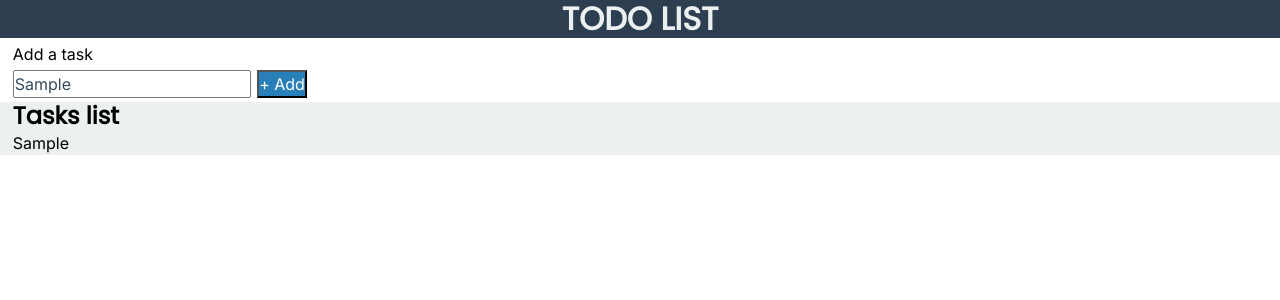
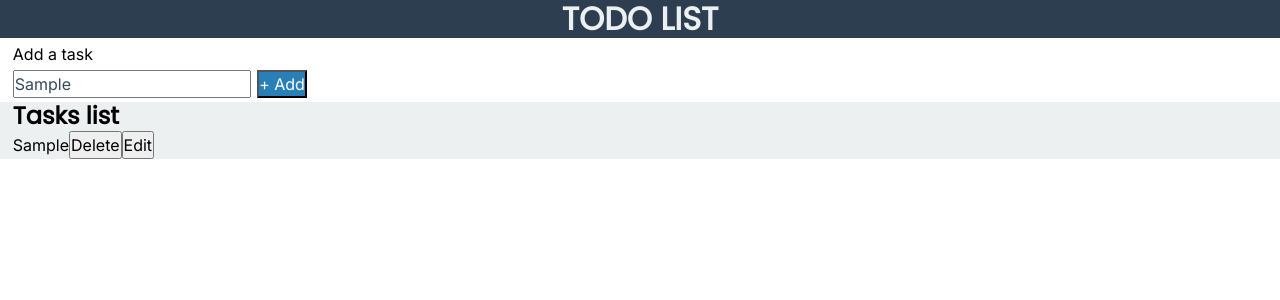
Before and after one commit to andrea-marletta/todo-list, a React (Vite) app: page / in a window 1280 px wide. Both pictures are taken after typing "Sample" into the empty fields and a click on the button "+ Add". Shown: the top 300 px of the page. Built offline with nearby package versions, Linux system fonts and the light colour scheme.

Commit message:
feat: add Delete and Edit button

```diff
--- a/src/components/Todo.jsx
+++ b/src/components/Todo.jsx
@@ -1,6 +1,10 @@
 function Todo( {id, text} ) {
   return (
-    <li id={id}>{text}</li>
+    <li id={id}>
+      {text}
+      <button>Delete</button>
+      <button>Edit</button>
+    </li>
   )
 }
 
```
